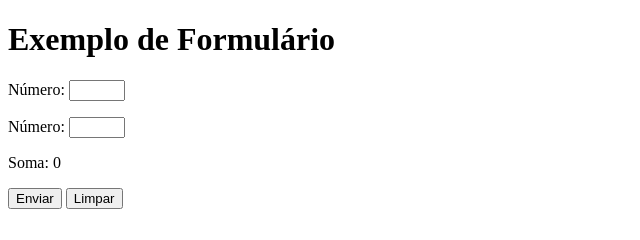
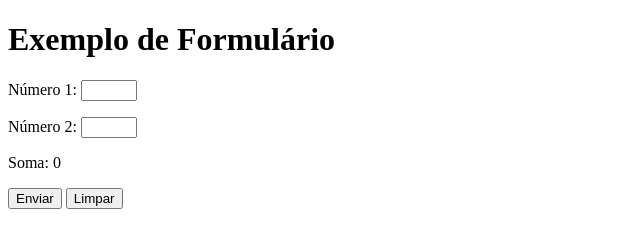
Before and after one commit to carlosdosantos/html-css, a plain HTML site: page exercícios/ex025forms/form8.html in a window 1280 px wide. Shown: the full height of the page, 0-640 px from the left. Drawn offline with Linux system fonts and the light colour scheme.

Commit message:
form fim

```diff
--- a/exercícios/ex025forms/form8.html
+++ b/exercícios/ex025forms/form8.html
@@ -9,12 +9,12 @@
     <h1>Exemplo de Formulário</h1>
     <form action="cadastro.php" method="post">
         <p>
-            <label for="in1">Número:</label>
+            <label for="in1">Número 1:</label>
             <input type="number" name="n1" id="in1" min="0" max="50" required oninput="isoma.innerHTML = Number(in1.value) + Number(in2.value)">
         </p>
 
         <p>
-            <label for="in2">Número:</label>
+            <label for="in2">Número 2:</label>
             <input type="number" name="n2" id="in2" min="0" max="50" required oninput="isoma.innerHTML = Number(in1.value) + Number(in2.value)">
         </p>
 
```
Also changed, not shown: exercícios/ex025forms/form7.html (+1 -1 lines).
